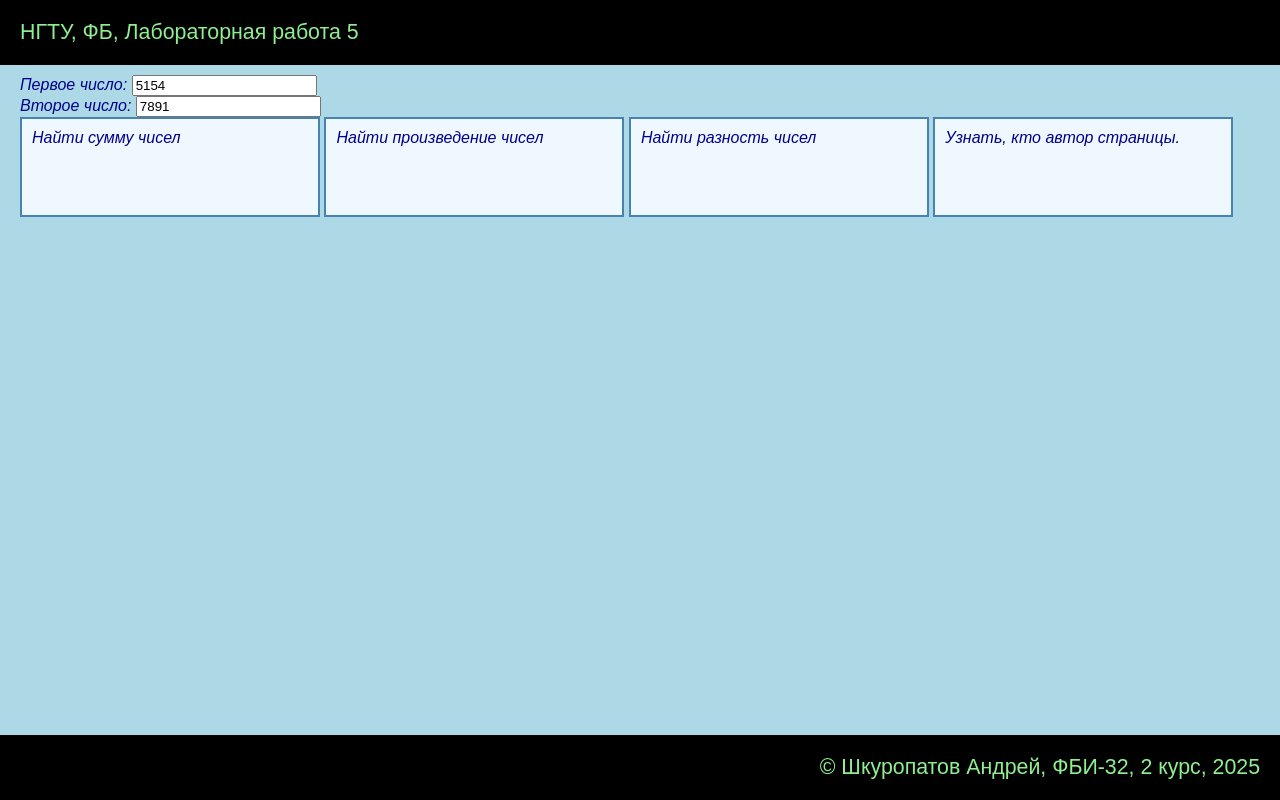
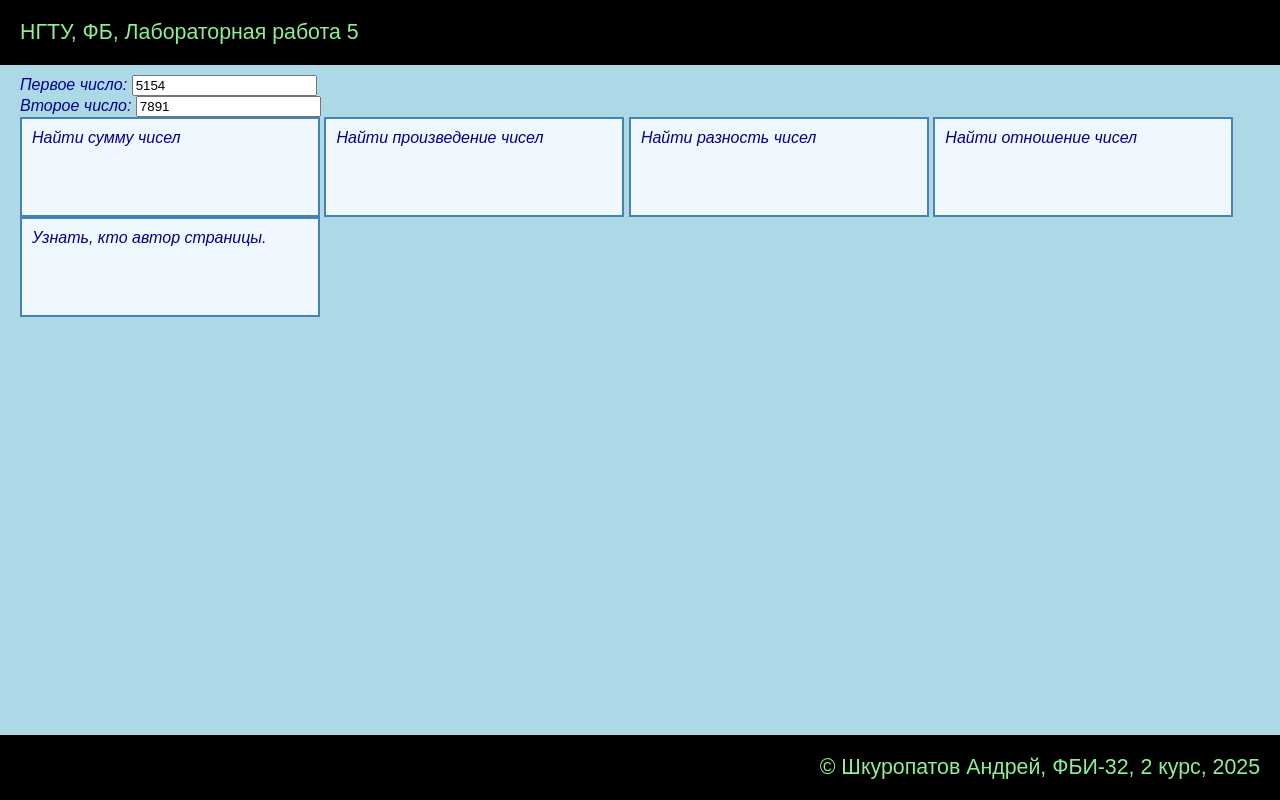
Before and after one commit to andrey22462246/weblabs, a plain HTML site: page lab5/arithmetic.html in a window 1280 px wide. Drawn offline with Linux system fonts and the light colour scheme.

Commit message:
Деление

```diff
--- a/lab5/arithmetic.html
+++ b/lab5/arithmetic.html
@@ -42,6 +42,45 @@
             let result = a-b;
             alert('Разность ' + a + ' и ' + b + ' равна ' + result);
         }
+        function showDiv() {
+            let inputA = document.getElementById('numberA');
+            let inputB = document.getElementById('numberB');
+            let a = parseInt(inputA.value);
+            let b = parseInt(inputB.value);
+            if(b==0){
+                alert('Делить на ноль нельзя!');
+                inputB.focus();
+                inputB.select();
+                inputB.style.color = 'red';
+                inputB.style.borderColor = 'red';
+                return;
+            }
+            inputB.style.color = '';
+            inputB.style.borderColor = '';
+            if(isNaN(a)){
+                alert('Введите числовое значение в первое поле');
+                inputA.focus();
+                inputA.select();
+                inputA.style.color = 'red';
+                inputA.style.borderColor = 'red';
+                return;
+            }
+            inputA.style.color = '';
+            inputA.style.borderColor = '';
+            if(isNaN(b)){
+                alert('Введите числовое значение во втором поле');
+                inputB.focus();
+                inputB.select();
+                inputB.style.color = 'red';
+                inputB.style.borderColor = 'red';
+                return;
+            }
+            inputB.style.color = '';
+            inputB.style.borderColor = '';
+
+            let result = a/b;
+            alert(a + ' / ' + b + ' = ' + result);
+        }
     </script>
     <style>
         .message{
@@ -67,6 +106,7 @@
         <div class="message" onclick="showSum()">Найти сумму чисел</div>
         <div class="message" onclick="showPro()">Найти произведение чисел</div>
         <div class="message" onclick="showSub()">Найти разность чисел</div>
+        <div class="message" onclick="showDiv()">Найти отношение чисел</div>
         <div class="message" onclick="showAuthor()">Узнать, кто автор страницы.</div>
     </main>
     <footer ondblclick="showHello()" style="cursor: pointer;">
```
